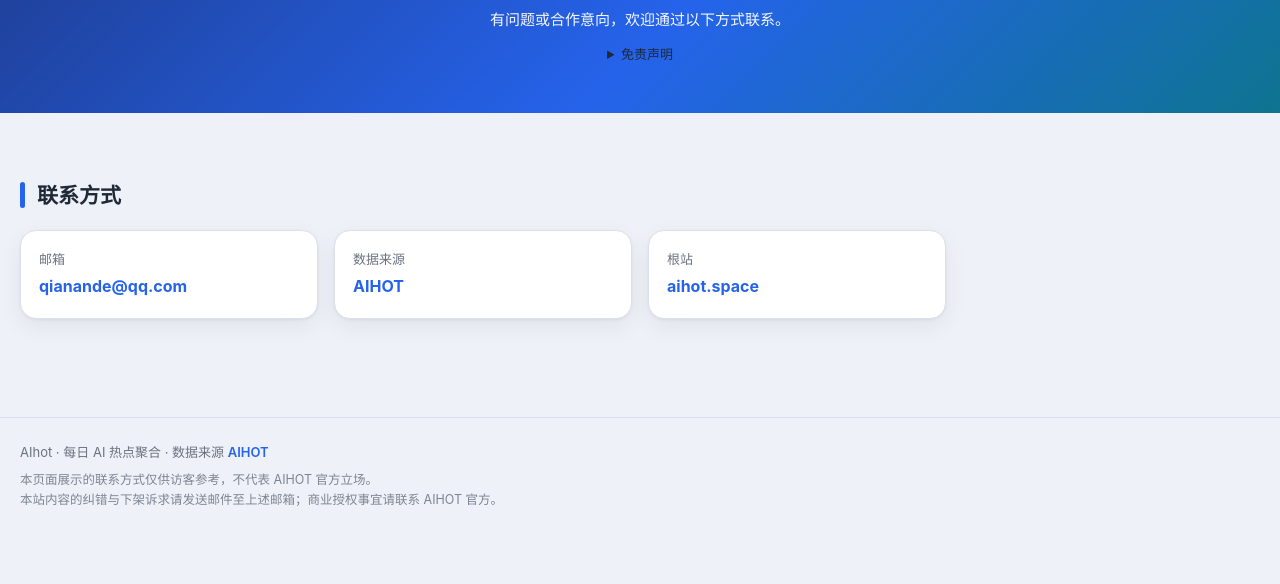
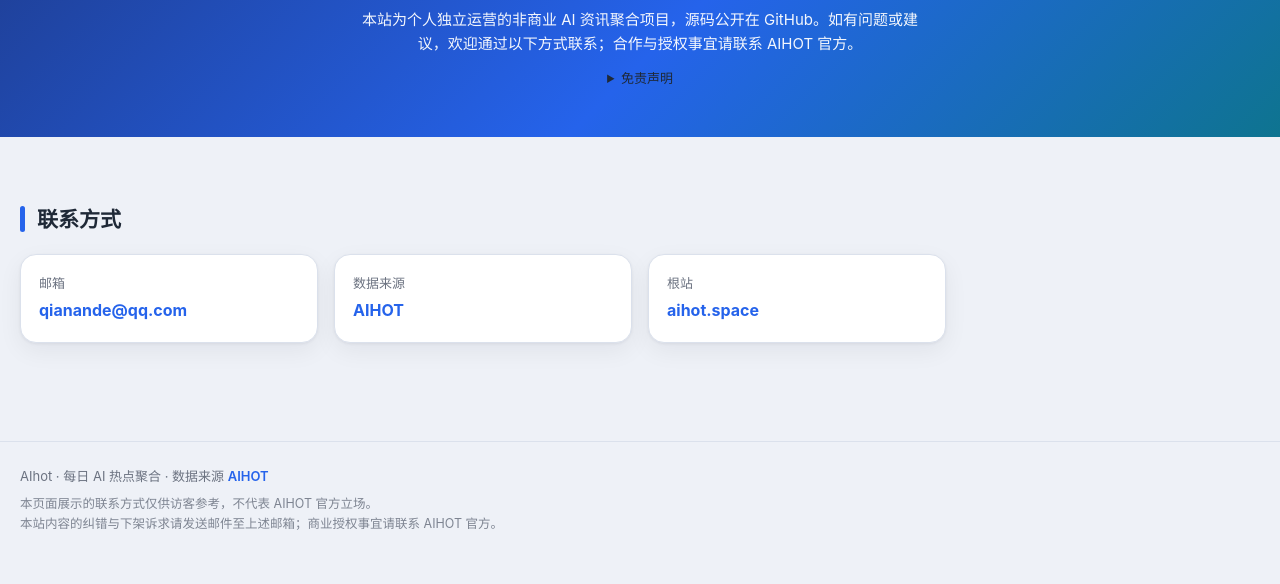
Before and after one commit to AnShuai888/aihotnews, a plain HTML site: page contact/index.html in a window 1280 px wide. Shown: the part 234-818 px from the top of the page. Drawn offline with Linux system fonts and the light colour scheme.

Commit message:
优化联系页文案并补充限定范围的 MIT 开源许可

```diff
--- a/contact/index.html
+++ b/contact/index.html
@@ -25,7 +25,7 @@
 <header class="hero">
   <p class="kicker">联系我们</p>
   <h1>联系我们</h1>
-  <p class="lead">有问题或合作意向，欢迎通过以下方式联系。</p>
+  <p class="lead">本站为个人独立运营的非商业 AI 资讯聚合项目，源码公开在 GitHub。如有问题或建议，欢迎通过以下方式联系；合作与授权事宜请联系 AIHOT 官方。</p>
 <details style="margin-top:12px;font-size:13px;color:var(--muted);line-height:1.6">
 <summary style="cursor:pointer;font-weight:500;color:var(--ink)">免责声明</summary>
 <div style="margin-top:8px;padding:12px 16px;background:var(--panel);border:1px solid var(--line);border-radius:var(--radius)">
```
Also changed, not shown: 1 other file.
